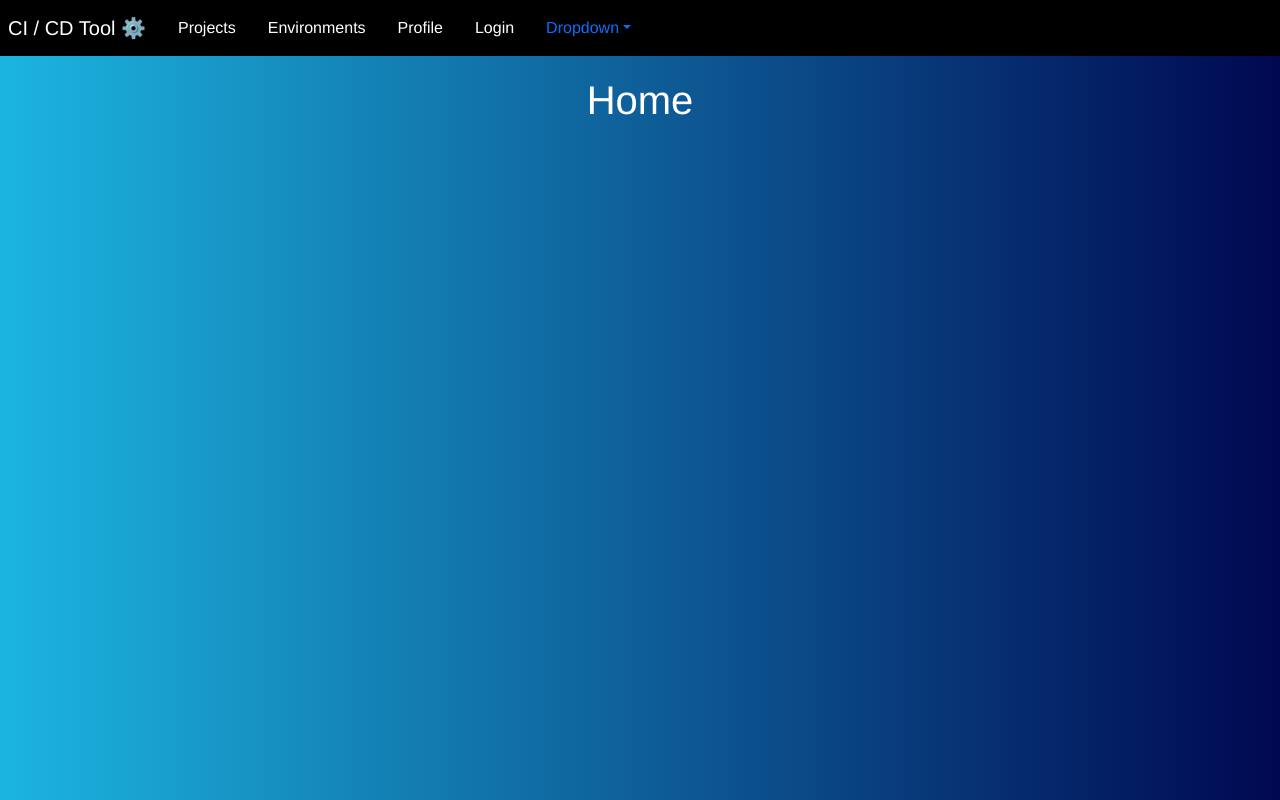
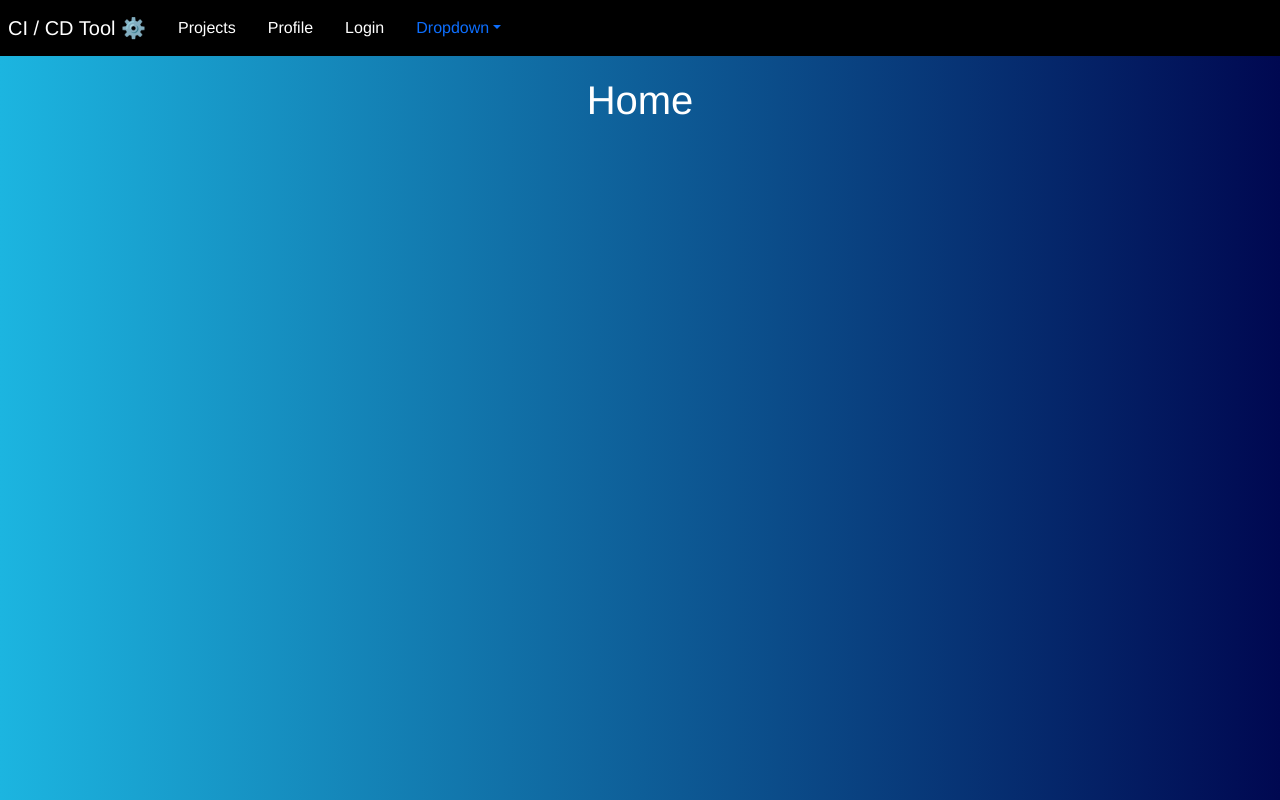
Before and after one commit to leandergebhardti8/ba-2021, a Vue app in the folder App/ba-project/: page / in a window 1280 px wide. Built offline with nearby package versions, Linux system fonts and the light colour scheme.

Commit message:
test deployment

```diff
--- a/App/ba-project/src/components/Header.vue
+++ b/App/ba-project/src/components/Header.vue
@@ -3,7 +3,7 @@
   <b-nav pills>
     <router-link to="/" tag="b-navbar-brand" active-class="active"><a>CI / CD Tool ⚙️</a></router-link>
     <router-link to="/projects" tag="b-nav-item" active-class="active"><a>Projects</a></router-link>
-    <router-link to="/environments" tag="b-nav-item" active-class="active"><a>Environments</a></router-link>
+    <!-- <router-link to="/environments" tag="b-nav-item" active-class="active"><a>Environments</a></router-link> -->
     <router-link to="/user/a124iudfaspdf" tag="b-nav-item" active-class="active"><a>Profile</a></router-link>
     <router-link to="/login" tag="b-nav-item" active-class="active"><a>Login</a></router-link>
     <b-nav-item-dropdown
```
